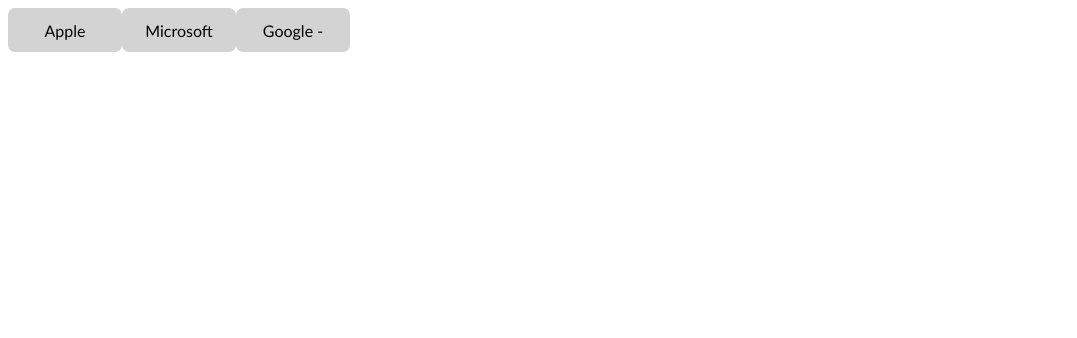
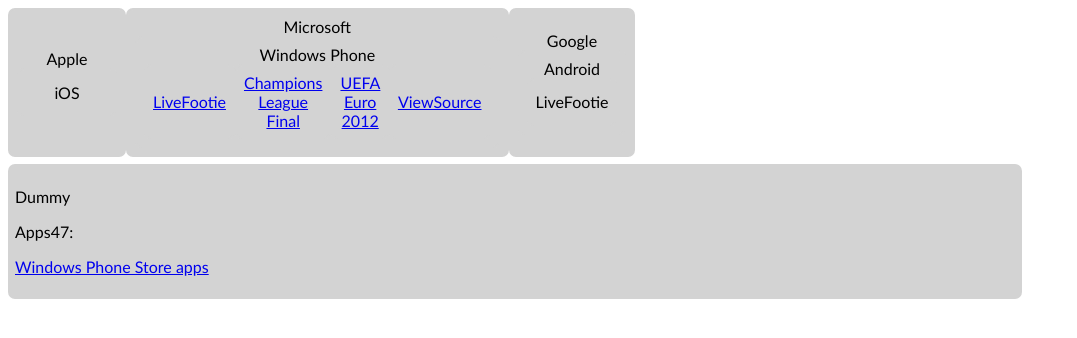
Before and after one commit to markoo/javascriptPlayground, a plain HTML site: page index.html in a window 1280 px wide. Shown: the whole page, without its empty margins (0-1077 px from the left). Drawn offline with nearby package versions, Linux system fonts and the light colour scheme.

Commit message:
Added more menu items and apps

```diff
--- a/index.html
+++ b/index.html
@@ -5,13 +5,49 @@
         <link rel="stylesheet" type="text/css" href="/style/style.min.css" />
     </head>
 <body>
-<div>
+    <nav>
+        <div id="top">
             <ul>
-        <li>Apple</li>
-        <li>Microsoft</li>
-        <li>Google -</li>
+                <li>
+                    Apple
+                    <ul>
+                        <li>iOS</li>
+                    </ul>
+                </li>
+                <li>
+                    Microsoft
+                    <ul>
+                        <li>
+                            Windows Phone
+                            <ul>
+                                <li><a href="#">LiveFootie</a></li>
+                                <li><a href="#">Champions League Final</a></li>
+                                <li><a href="#">UEFA Euro 2012</a></li>
+                                <li><a href="#">ViewSource</a></li>
+                            </ul>
+                        </li>
+                    </ul>
+                </li>
+                <li>
+                    Google
+                    <ul>
+                        <li>
+                            Android
+                            <ul>
+                                <li>LiveFootie</li>
+                            </ul>
+                        </li>
+                    </ul>
+                </li>
             </ul>
         </div>
+    </nav>
 
+    <div id="appContent">
+        <p>Dummy</p>
+        <p>Apps47:</p>
+        <p><a href="//www.windowsphone.com/en-US/store/publishers?publisherId=Apps47">Windows Phone Store apps</a></p>
+
+    </div>
 </body>
 </html>
--- a/style/style.less
+++ b/style/style.less
@@ -1,14 +1,16 @@
 body {
     font-family: 'Trebuchet MS', 'Lucida Sans Unicode', 'Lucida Grande', 'Lucida Sans', Arial, sans-serif;
 
+    nav {
         ul {
             display: table;
             margin: 0;
             padding: 0;
+
             li {
                 position: relative;
                 border-radius: 7px;
-            padding: 5px;
+                padding: 7px;
                 display: table-cell;
                 margin: 0 5px 0 0;
                 border: 2px solid lightgray;
@@ -18,6 +20,7 @@ body {
                 list-style-type: none;
                 vertical-align: middle;
                 text-align: center;
+
                 &:hover {
                     background-color: white;
                     border: 2px solid lightgray;
@@ -27,3 +30,12 @@ body {
             }
         }
     }
+
+    #appContent {
+        padding: 7px;
+        background-color: lightgray;
+        border-radius: 7px;
+        margin-top: 7px;
+        width: 1000px;
+    }
+}
```
Also changed, not shown: style/style.css, style/style.min.css, 1 other file. Lines whose indentation alone changed are shown as unchanged.
